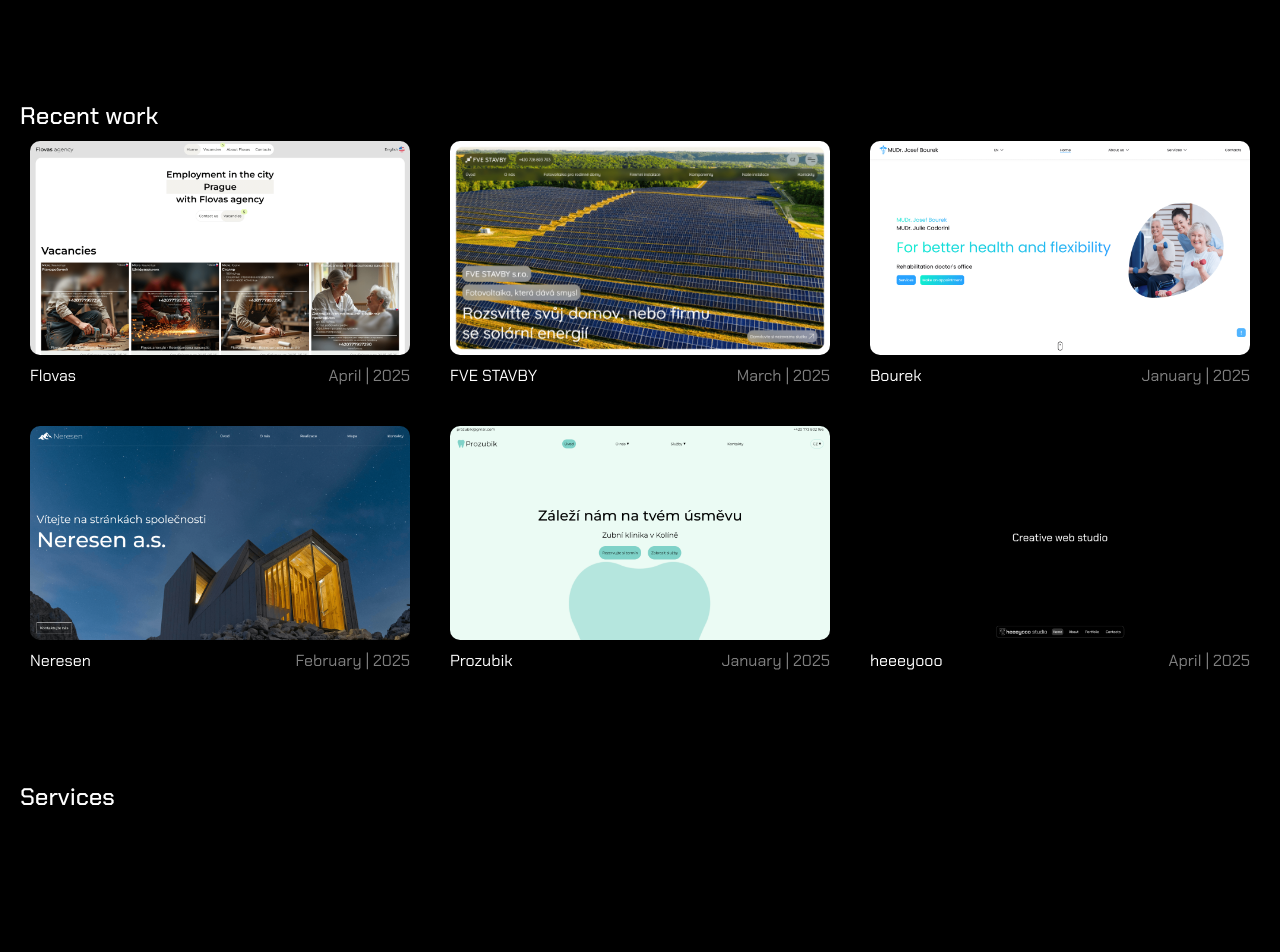
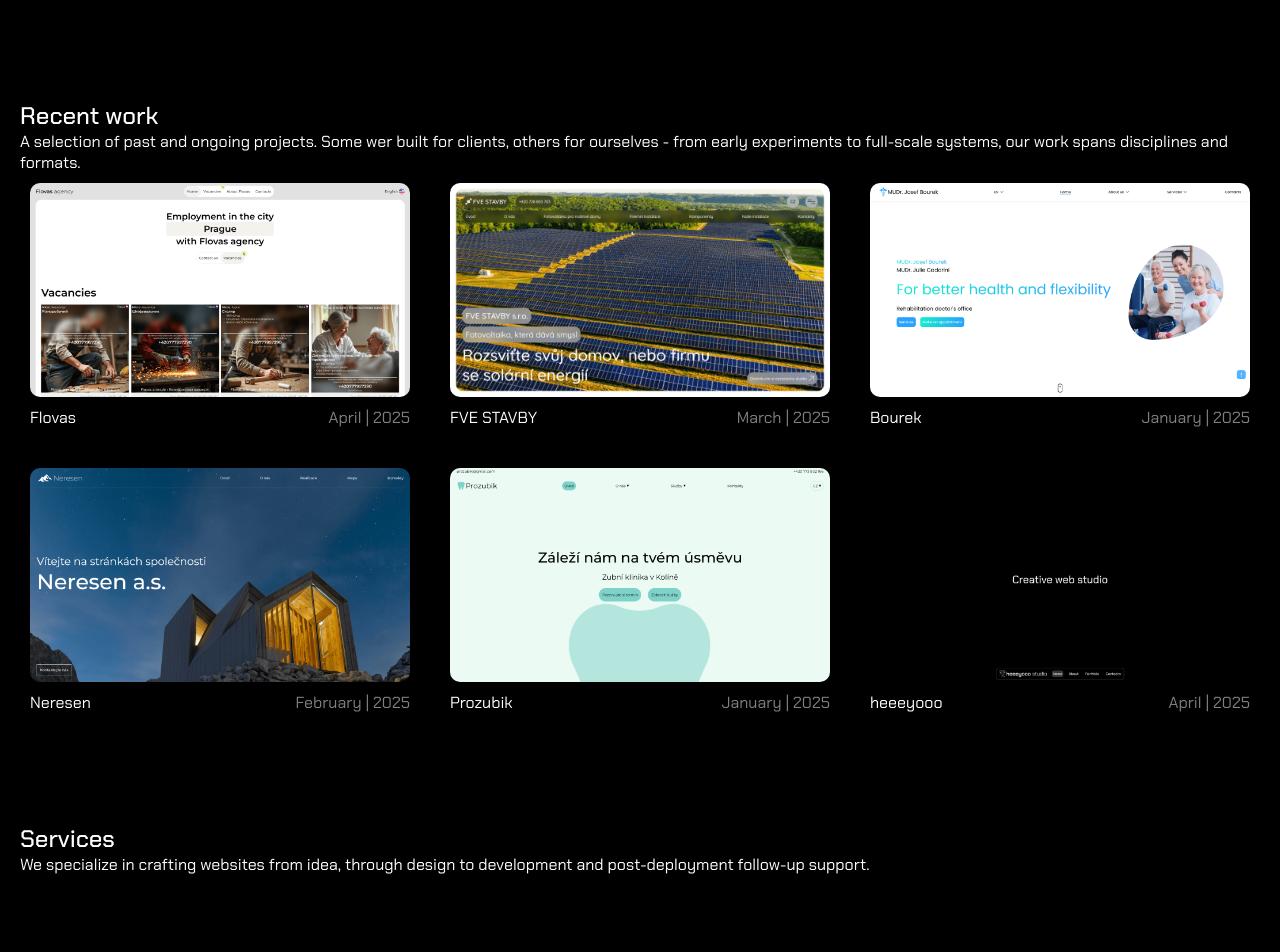
Before and after one commit to stepandordiai/heeeyooo-react, a React (Vite) app: page / in a window 1280 px wide. Shown: the part 920-1872 px from the top of the page. Built offline with nearby package versions, Linux system fonts and the light colour scheme.

Commit message:
Update info

```diff
--- a/src/pages/Contacts/Contacts.jsx
+++ b/src/pages/Contacts/Contacts.jsx
@@ -55,6 +55,16 @@ const Contacts = () => {
 							src={mapIcon}
 							alt=""
 						/>
+						<iframe
+							className="contacts__map"
+							src="https://www.google.com/maps/embed?pb=!1m18!1m12!1m3!1d42234.268517728044!2d15.165357391517029!3d50.0321830622216!2m3!1f0!2f0!3f0!3m2!1i1024!2i768!4f13.1!3m3!1m2!1s0x470c1518bc00b7cf%3A0x400af0f66153a80!2sKolin%2C%20280%2002%20Kol%C3%ADn%202!5e1!3m2!1sen!2scz!4v1750167169850!5m2!1sen!2scz"
+							// width="600"
+							// height="450"
+							// style="border:0;"
+							// allowfullscreen=""
+							loading="lazy"
+							// referrerpolicy="no-referrer-when-downgrade"
+						></iframe>
 					</div>
 				</div>
 
--- a/src/pages/Contacts/Contacts.scss
+++ b/src/pages/Contacts/Contacts.scss
@@ -84,6 +84,8 @@ input {
 }
 
 .contacts__details {
+	position: relative;
+	z-index: 1;
 	display: flex;
 	flex-direction: column-reverse;
 	justify-content: space-between;
@@ -93,6 +95,7 @@ input {
 	border-radius: 15px;
 	padding: 10px;
 	cursor: pointer;
+	overflow: hidden;
 
 	a {
 		color: #fff;
@@ -111,6 +114,17 @@ input {
 .contacts__details-title {
 	font-size: clamp(1rem, 4vw, 1.5rem);
 	font-weight: 500 !important;
+}
+
+.contacts__map {
+	position: absolute;
+	top: 0;
+	right: 0;
+	bottom: 0;
+	left: 0;
+	width: 100%;
+	height: 100%;
+	z-index: -1;
 }
 
 @media screen and (width < 896px) {
--- a/src/pages/Home/Home.jsx
+++ b/src/pages/Home/Home.jsx
@@ -113,6 +113,11 @@ const Home = () => {
 			<h2 style={{ marginTop: 100, fontSize: "1.5rem", fontWeight: 500 }}>
 				Recent work
 			</h2>
+			<p>
+				A selection of past and ongoing projects. Some wer built for clients,
+				others for ourselves - from early experiments to full-scale systems, our
+				work spans disciplines and formats.
+			</p>
 			<div className="home__works">
 				{workData.slice(0, 6).map((project) => {
 					return (
@@ -134,6 +139,10 @@ const Home = () => {
 			<h2 style={{ marginTop: 100, fontSize: "1.5rem", fontWeight: 500 }}>
 				Services
 			</h2>
+			<p>
+				We specialize in crafting websites from idea, through design to
+				development and post-deployment follow-up support.
+			</p>
 			<div className="home__services-grid">
 				<div className="home__service">
 					<p>Strategy</p>
--- a/src/pages/Home/Home.scss
+++ b/src/pages/Home/Home.scss
@@ -128,6 +128,7 @@ h1 {
 	background: var(--accent-clr);
 	width: 100%;
 	height: 0%;
+	transition: all 0.1s;
 }
 
 .scroll-line::before {
```
Also changed, not shown: 1 other file (tests, documents, lock files or other folders).
